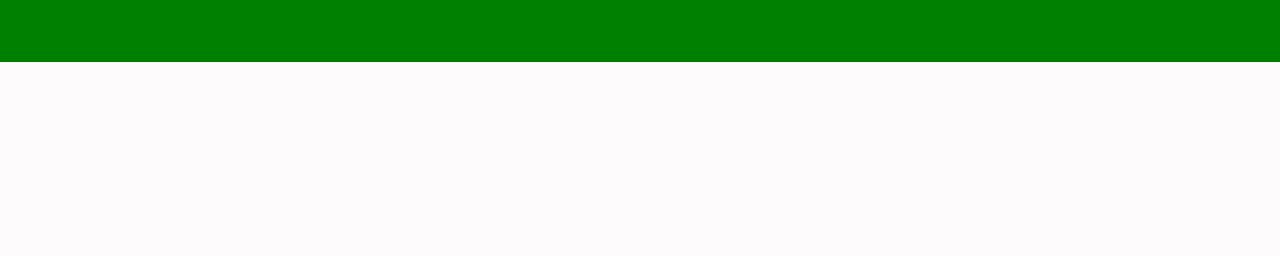
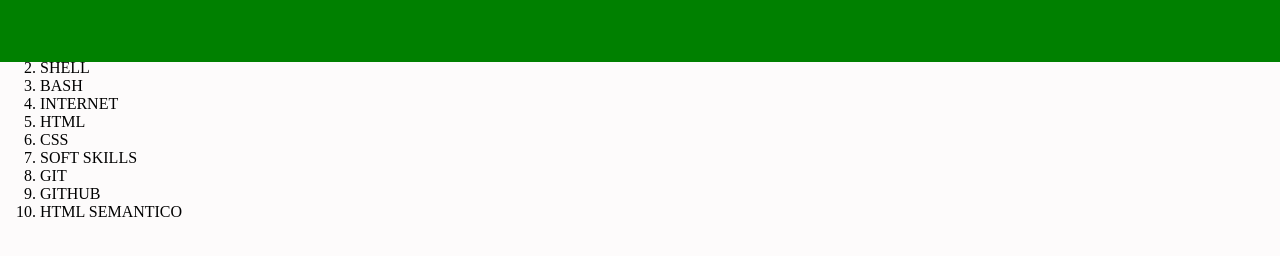
Before and after one commit to Pedroicn/1st-Lessons-learned, a plain HTML site: page index.html in a window 1280 px wide. Shown: the part 38-294 px from the top of the page. Drawn offline with Linux system fonts and the light colour scheme.

Commit message:
Requisito 4

```diff
--- a/index.html
+++ b/index.html
@@ -15,6 +15,21 @@
 
     <section>
         <img id="minha_foto" src="./foto-perfil.jpg" alt="minha foto">
+        <article>
+            <h4>Lições aprendidas:</h4>
+            <ol id="licoes_aprendidas">
+                <li>UNIX</li>
+                <li>SHELL</li>
+                <li>BASH</li>
+                <li>INTERNET</li>
+                <li>HTML</li>
+                <li>CSS</li>
+                <li>SOFT SKILLS</li>
+                <li>GIT</li>
+                <li>GITHUB</li>
+                <li>HTML SEMANTICO</li>
+            </ol>
+        </article>
     </section>
 </body>
 </html>
```
